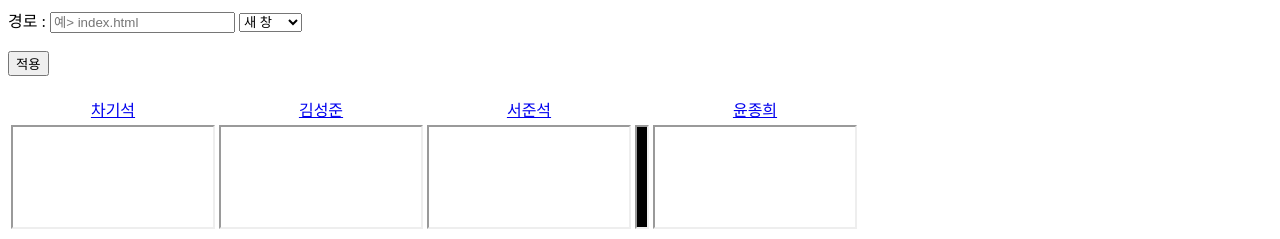
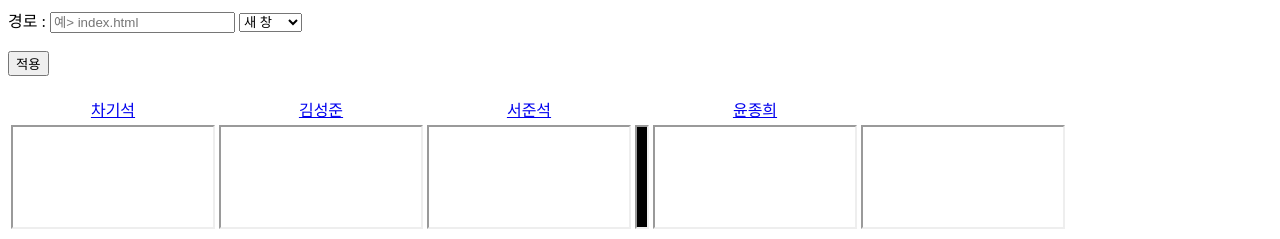
Before and after one commit to xguest7/mit504, a plain HTML site: page Kimseongjun.html in a window 1280 px wide. Shown: the top 239 px of the page. Drawn offline with nearby package versions, Linux system fonts and the light colour scheme.

Commit message:
second test

```diff
--- a/Kimseongjun.html
+++ b/Kimseongjun.html
@@ -41,6 +41,7 @@
             <td><iframe id="h3" src="" width="200px" height="100px"></iframe></td>
             <td><iframe width="10px" height="100px" style="background-color: black;"></iframe></td>
             <td><iframe id="h4" src="" width="200px" height="100px"></iframe></td>
+            <td><iframe width="200px" height="100px"></iframe></td>
         </tr>
         <tr>
             <td><a id="fa4" href="http://m-it.iptime.org:25780/ksh/" target="_blank">고석호</a></td>
```
